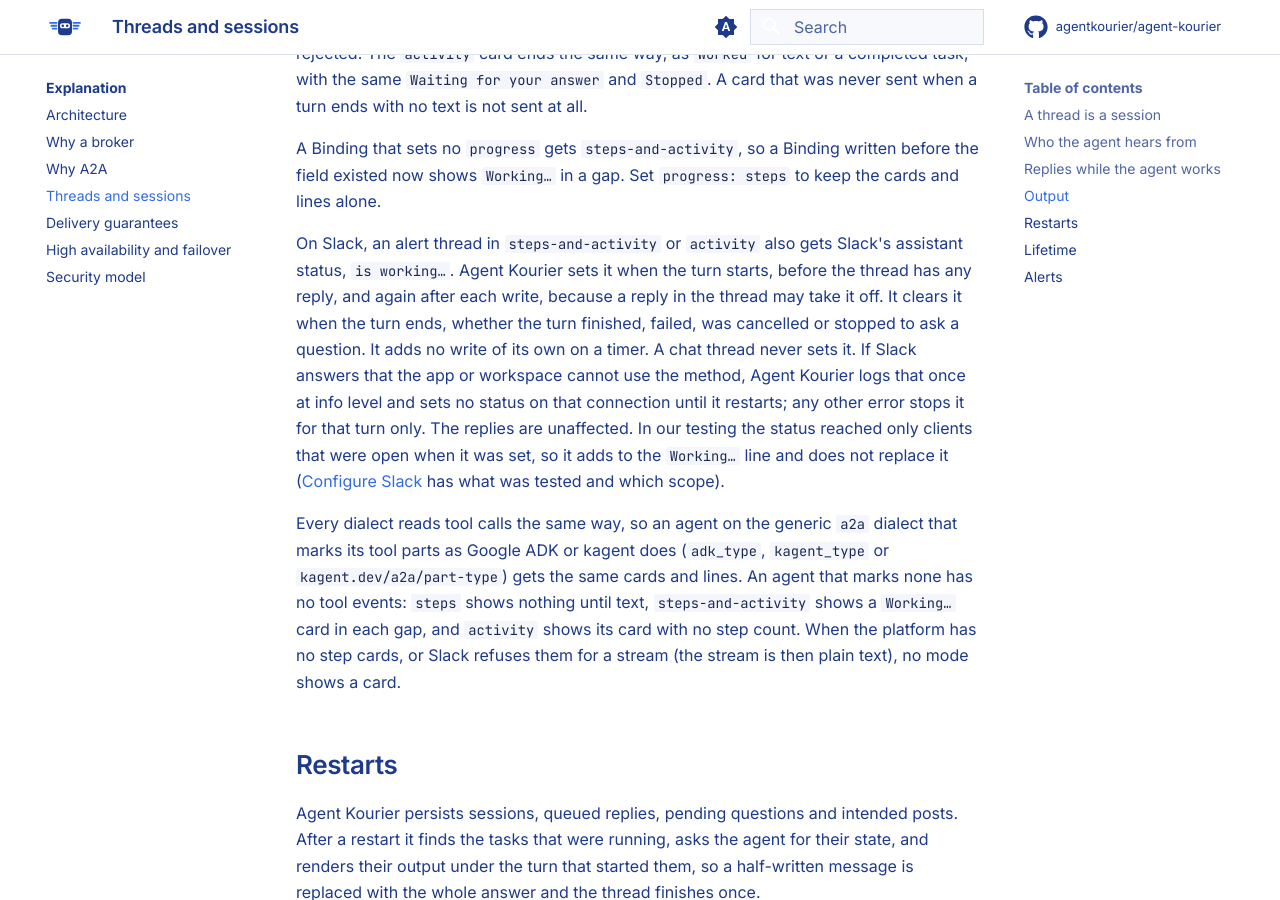
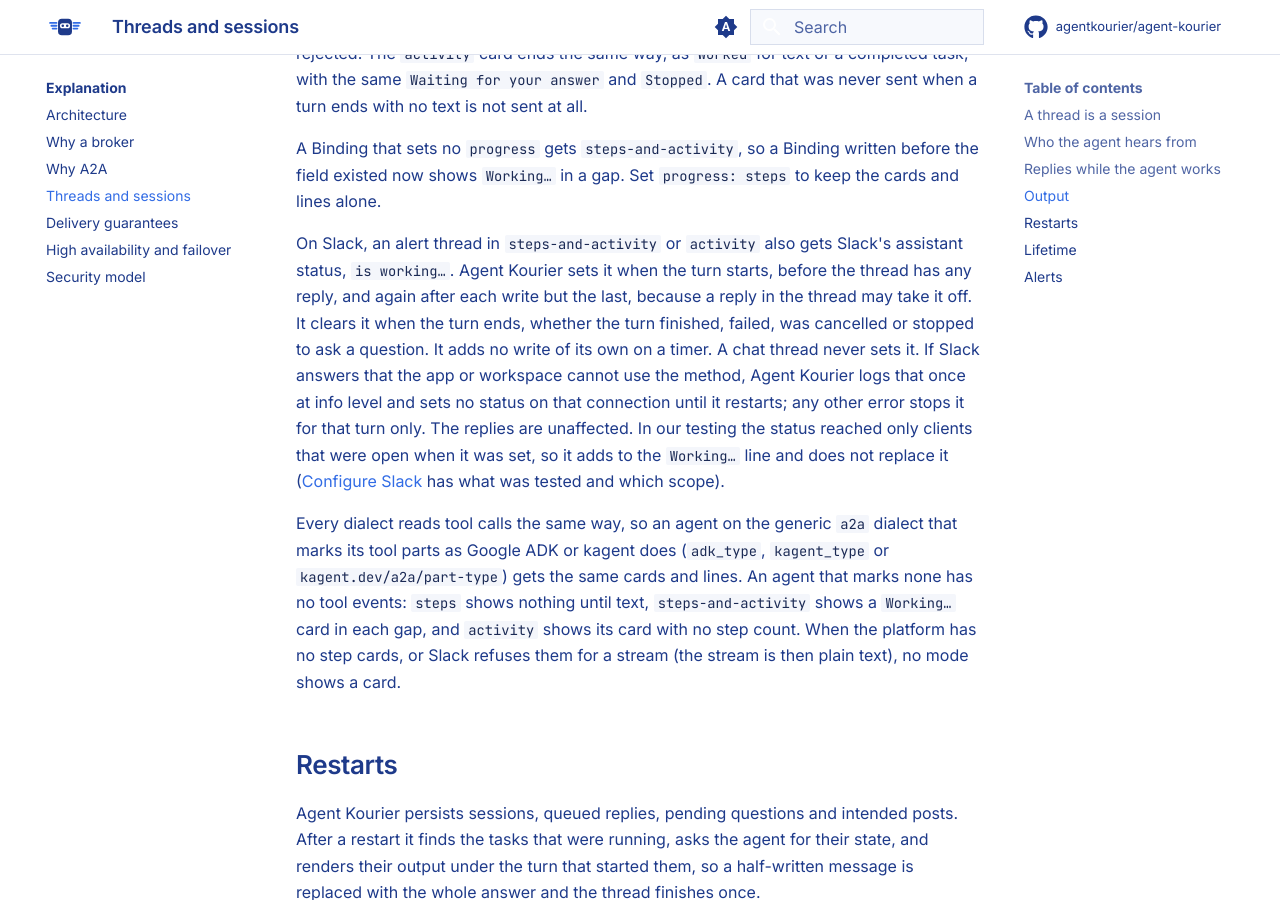
Before and after one commit to agentkourier/agent-kourier, an MkDocs documentation site: the page built from docs/explanation/threads-and-sessions.md, in a window 1280 px wide and 900 px high, scrolled down 3577 px. Built offline with MkDocs 1.6.1 and Material for MkDocs 9.7.7, drawn with Linux system fonts in a browser that asks for light colours; comment, search, counter and statistics services are not loaded.

Commit message:
docs: hedge the busy-status scope cause and say the status is re-set after each write but the last

```diff
--- a/docs/explanation/threads-and-sessions.md
+++ b/docs/explanation/threads-and-sessions.md
@@ -102,7 +102,7 @@ A Binding that sets no `progress` gets `steps-and-activity`, so a Binding writte
 `Working…` in a gap. Set `progress: steps` to keep the cards and lines alone.
 
 On Slack, an alert thread in `steps-and-activity` or `activity` also gets Slack's assistant status, `is working…`. Agent
-Kourier sets it when the turn starts, before the thread has any reply, and again after each write, because a reply in the
+Kourier sets it when the turn starts, before the thread has any reply, and again after each write but the last, because a reply in the
 thread may take it off. It clears it when the turn ends, whether the turn finished, failed, was cancelled or stopped to ask a
 question. It adds no write of its own on a timer. A chat thread never sets it. If Slack answers that the app or workspace cannot use the method, Agent Kourier logs
 that once at info level and sets no status on that connection until it restarts; any other error stops it for that turn only.
```
Also changed, not shown: docs/how-to/configure-slack.md (+1 -1 lines), docs/how-to/troubleshoot.md (+1 -1 lines), docs/how-to/upgrade.md (+1 -1 lines), hack/kind/sandbox/README.md (+1 -1 lines).
